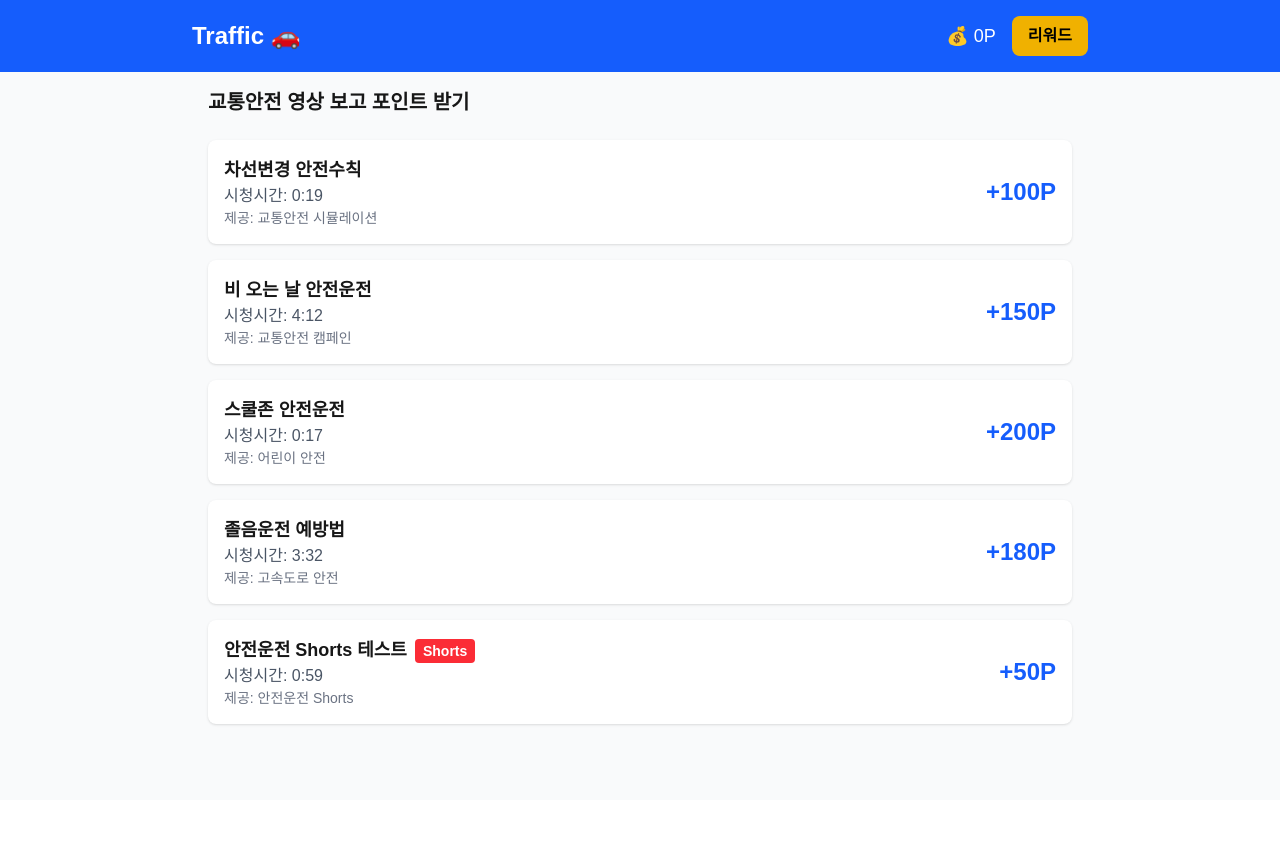
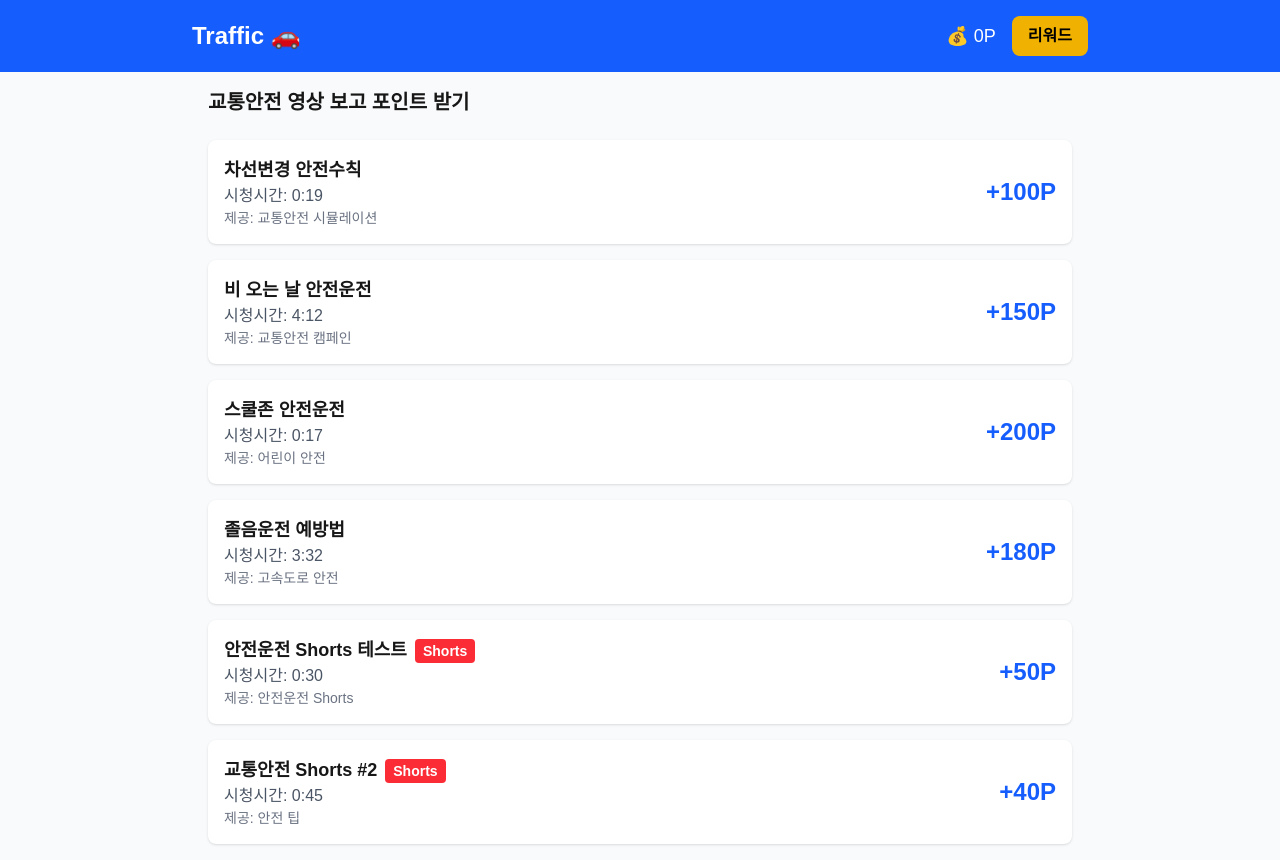
Before and after one commit to messionbed/traffic-demo, a Next.js app: page / in a window 1280 px wide. Before the commit the page ends 800 px from the top, so only its background shows below. Built offline with nearby package versions, Linux system fonts and the light colour scheme.

Commit message:
Add real YouTube Shorts with proper IDs

```diff
--- a/src/app/watch/[id]/page.tsx
+++ b/src/app/watch/[id]/page.tsx
@@ -8,7 +8,8 @@ const videos = [
   { id: '2', title: '비 오는 날 안전운전', youtubeId: '9bZkp7q19f0', points: 150, type: 'video' },
   { id: '3', title: '스쿨존 안전운전', youtubeId: 'M7lc1UVf-VE', points: 200, type: 'video' },
   { id: '4', title: '졸음운전 예방법', youtubeId: 'dQw4w9WgXcQ', points: 180, type: 'video' },
-  { id: '5', title: '안전운전 Shorts 테스트', youtubeId: 'BvQ571eAOZE', points: 50, type: 'shorts' },
+  { id: '5', title: '안전운전 Shorts 테스트', youtubeId: 'JE3eVU7AiFc', points: 50, type: 'shorts' },
+  { id: '6', title: '교통안전 Shorts #2', youtubeId: '1ZhtwInuOD0', points: 40, type: 'shorts' },
 ]
 
 declare global {
--- a/src/data/videos.ts
+++ b/src/data/videos.ts
@@ -54,11 +54,21 @@ export const videos: Video[] = [
   {
     id: '5',
     title: '안전운전 Shorts 테스트',
-    youtubeId: 'BvQ571eAOZE',  // 실제 YouTube Shorts
+    youtubeId: 'JE3eVU7AiFc',  // 실제 YouTube Shorts (https://www.youtube.com/shorts/JE3eVU7AiFc)
     points: 50,
-    duration: '0:59',
+    duration: '0:30',
     channel: '안전운전 Shorts',
     description: '짧은 교통안전 팁',
+    type: 'shorts'
+  },
+  {
+    id: '6',
+    title: '교통안전 Shorts #2',
+    youtubeId: '1ZhtwInuOD0',  // 또 다른 Shorts 예시
+    points: 40,
+    duration: '0:45',
+    channel: '안전 팁',
+    description: '빠른 안전 팁',
     type: 'shorts'
   }
 ]
```
